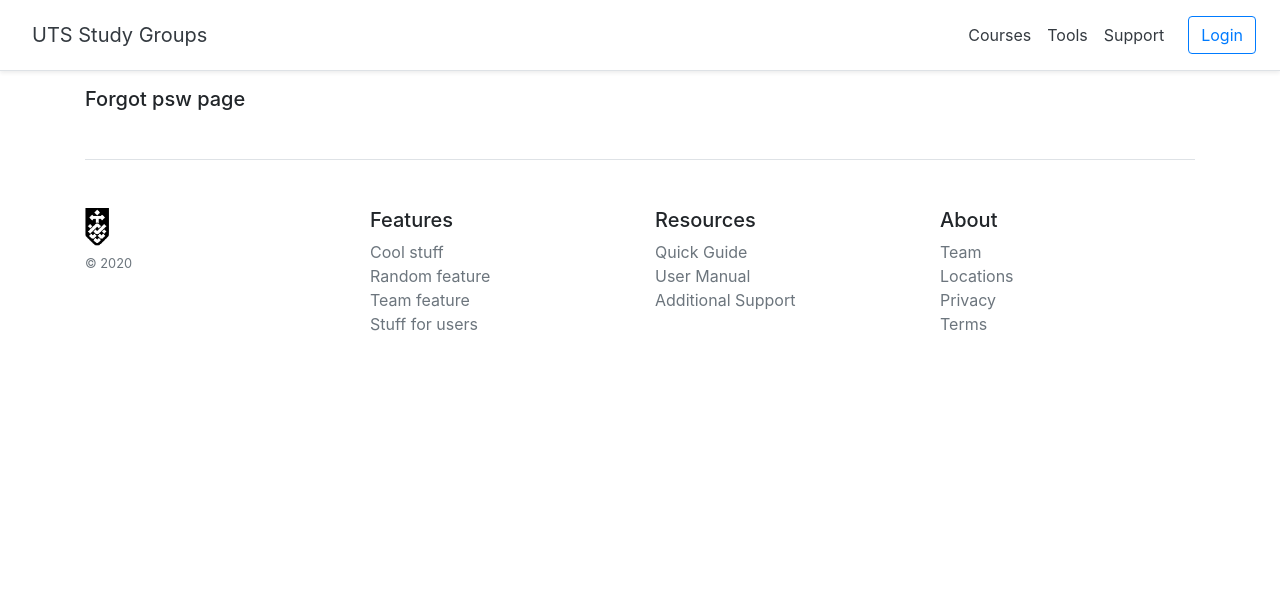
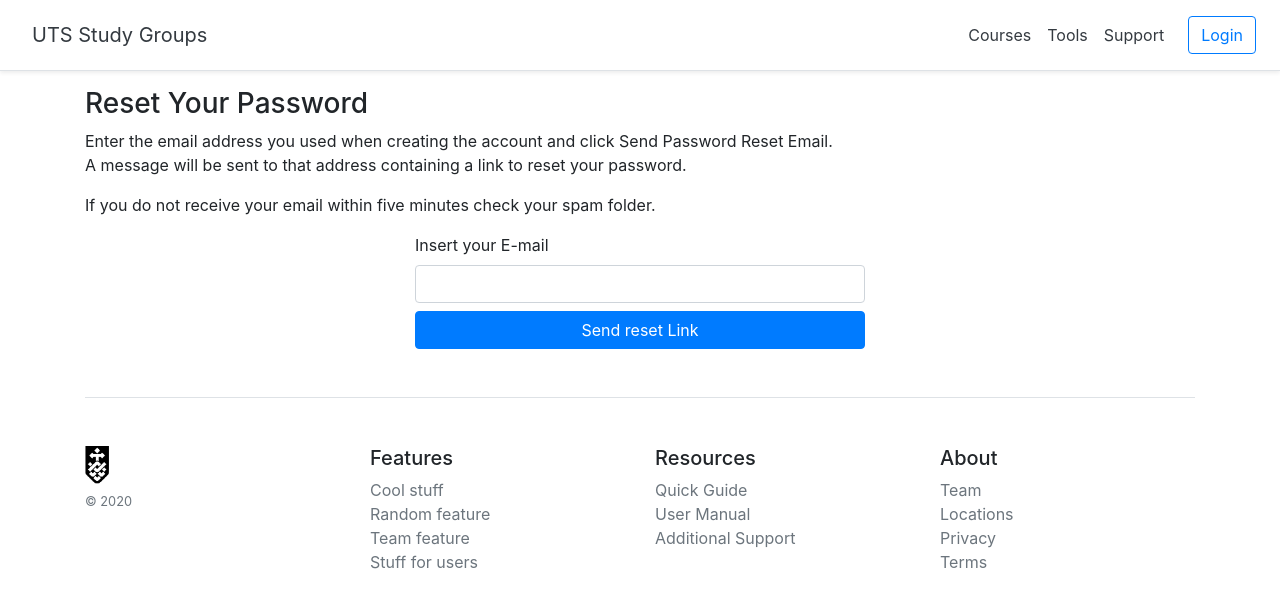
Before and after one commit to shresthaprince/SS2A_Group4, a React (Create React App) app in the folder study-groups-frontend/: page /forgotpsw in a window 1280 px wide. Shown: the top 608 px of the page. Built offline with nearby package versions, Linux system fonts and the light colour scheme.

Commit message:
Support page and forgot page base and for done

```diff
--- a/study-groups-frontend/src/components/forgotpsw.jsx
+++ b/study-groups-frontend/src/components/forgotpsw.jsx
@@ -1,8 +1,24 @@
 import React, { Component } from "react";
+import "../styles/login.css";
 
 class Forgotpsw extends Component {
 render()
-{return(<div>
-    <h5>Forgot psw page</h5>
+{return(<div class="form-group">
+    <p><h3>Reset Your Password</h3>
+Enter the email address you used when creating the account and click Send Password Reset Email.
+<p> A message will be sent to that address containing a link to reset your password.</p>
+
+If you do not receive your email within five minutes check your spam folder.
+
+</p>
+    <form action="" class="forgot-form">
+        <label for="email">Insert your E-mail </label>
+        <input type="email" name="email" id="inputEmail" className="form-control"></input>
+
+        <div class="mt-2 col-md-12"> </div>
+        <button className="btn btn-primary btn-block" type="submit"> Send reset Link</button>
+
+
+    </form>
 </div>)}}
 export default Forgotpsw;
--- a/study-groups-frontend/src/components/support.jsx
+++ b/study-groups-frontend/src/components/support.jsx
@@ -3,6 +3,20 @@ import React, { Component } from "react";
 class Support extends Component {
 render()
 {return(<div>
-    <h5>Support page</h5>
+    <h4>Support page</h4>
+
+    <form action="" class="forgot-form">
+        <label for="email">Insert your E-mail </label>
+        <input type="email" name="email" id="inputEmail" className="form-control"></input>
+        <label for="text">Subject </label>
+        <input type="text" name="subject" id="subject" className="form-control"></input>
+        <label for="text">Description of the problem</label>
+        <input type="text" name="description" id="description" className="form-control"></input>
+
+        <div class="mt-2 col-md-12"> </div>
+        <button className="btn btn-primary btn-block" type="submit"> Send</button>
+
+
+    </form>
 </div>)}}
 export default Support;
--- a/study-groups-frontend/src/index.css
+++ b/study-groups-frontend/src/index.css
@@ -8,3 +8,7 @@ body {
 code {
   font-family: source-code-pro, Menlo, Monaco, Consolas, 'Courier New', monospace;
 }
+.forgot-form{
+  width:450px;
+  margin: auto;
+}
```
